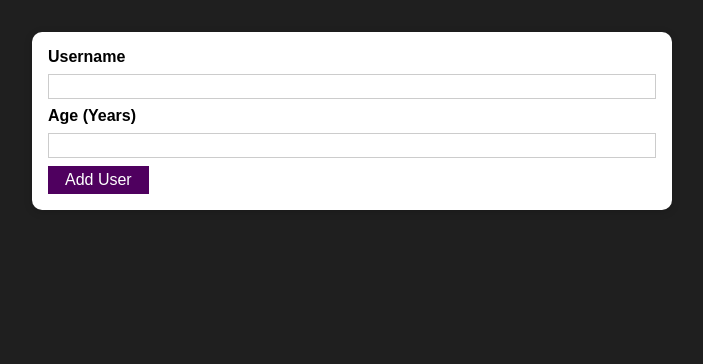
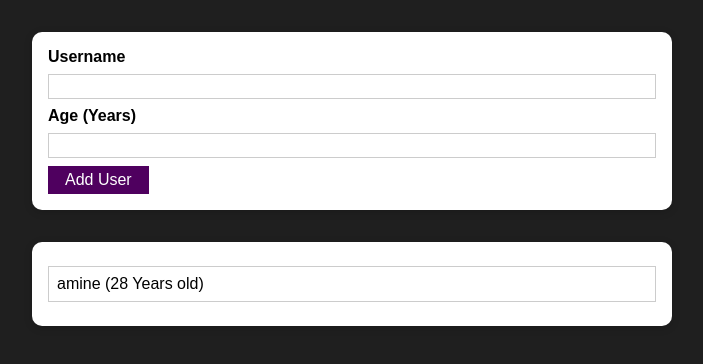
Before and after one commit to AQAMINE/add-user-to-list-reactJs, a React (Create React App) app: page / in a window 1280 px wide. Shown: the top 364 px of the page, without its empty margins (288-991 px from the left). Built offline with nearby package versions, Linux system fonts and the light colour scheme.

Commit message:
usersList Component

```diff
--- a/src/App.js
+++ b/src/App.js
@@ -1,10 +1,12 @@
 import React from 'react';
 import AddUser from './components/Users/AddUser';
+import UsersList from './components/Users/UsersList';
 
 function App() {
   return (
     <div>
       <AddUser/>
+      <UsersList users={[{name:'amine', age: 28}]}/>
     </div>
   );
 }
--- /dev/null
+++ b/src/components/Users/UsersList.js
@@ -0,0 +1,18 @@
+import React from "react";
+import Card from "../UI/Card";
+import classes from './UsersList.module.css';
+
+const UsersList = (props) => {
+  return (
+    <Card className={classes.users}>
+      <ul>
+        {props.users.map((user) => (
+          <li>
+            {user.name} ({user.age} Years old)
+          </li>
+        ))}
+      </ul>
+    </Card>
+  );
+};
+export default UsersList;
--- /dev/null
+++ b/src/components/Users/UsersList.module.css
@@ -0,0 +1,16 @@
+.users {
+    margin: 2rem auto;
+    width: 90%;
+    max-width: 40rem;
+  }
+
+  .users ul {
+    list-style: none;
+    padding: 1rem;
+  }
+
+  .users li {
+    border: 1px solid #ccc;
+    margin: 0.5rem 0;
+    padding: 0.5rem;
+  }
```
